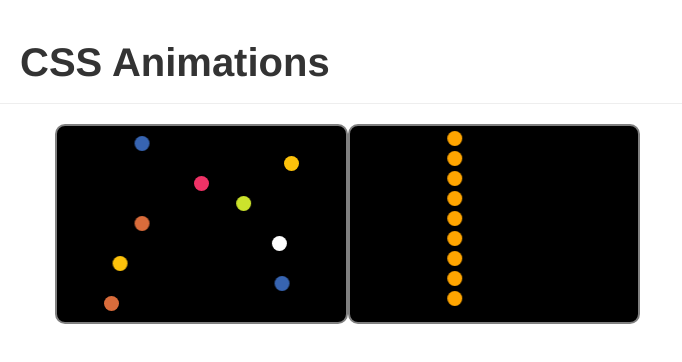
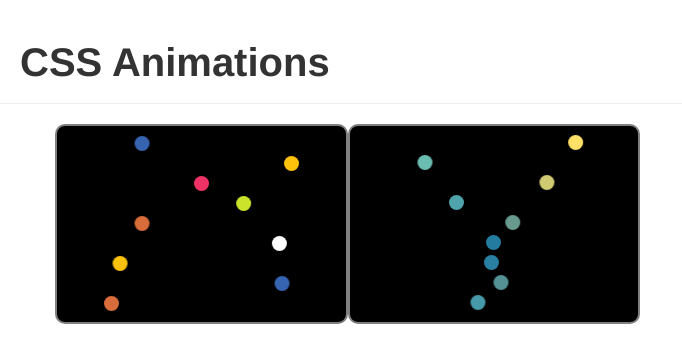
Before and after one commit to cchrispy/animations, a React app: page / in a window 1280 px wide. Shown: the top 362 px of the page, without its empty margins (0-682 px from the left). Built offline with nearby package versions, Linux system fonts and the light colour scheme.

Commit message:
Slide animation curtains complete

```diff
--- a/src/styles/animations.scss
+++ b/src/styles/animations.scss
@@ -11,10 +11,43 @@
 }
 
 @keyframes slideFromLeft {
-  from {
-    transform: translateX(-300px);
+  0% {
+    transform: translateX(-120px);
+    background-color: black;
   }
-  to {
+  25% {
+    background-color: #70C1B3;
+  }
+  50% {
     transform: translateX(0px);
+    background-color: #247BA0;
+  }
+  75% {
+    background-color: #FFE066;
+  }
+  100% {
+    transform: translateX(120px);
+    background-color: #F25F5C;
   }
 }
+
+@keyframes slideFromRight {
+  0% {
+    transform: translateX(120px);
+    background-color: #F25F5C;
+  }
+  25% {
+    background-color: #FFE066;
+  }
+  50% {
+    transform: translateX(0px);
+    background-color: #247BA0;
+  }
+  75% {
+    background-color: #70C1B3;
+  }
+  100% {
+    transform: translateX(-120px);
+    background-color: black;
+  }
+}
--- a/src/styles/styles.scss
+++ b/src/styles/styles.scss
@@ -11,6 +11,9 @@
   font-weight: bold;
   margin-left: 20px;
 }
+
+.container * {
+  overflow-x: hidden;
 
 .box {
   height: 200px;
@@ -31,21 +34,26 @@
   margin: 5px auto;
   padding: 0px;
   border-radius: 50%;
-  background-color: orange;
+  // background-color: orange;
 }
 
 .vibrate {
   animation-timing-function: ease-in-out;
 }
-
-.container * {
-  overflow-x: hidden;
-  // margin: 0px;
 }
 
 .slide.ball {
-  margin-bottom: 1px;
-  display: block;
+  animation-timing-function: ease-out;
+}
+
+.slide.ball:first-child {
+  margin-top: 9px;
+}
+
+.slide.ball:nth-child(odd) {
   @include animation-args(slideFromLeft, 2s);
-  animation-timing-function: ease-in-out;
 }
+
+.slide.ball:nth-child(even) {
+  @include animation-args(slideFromRight, 2s);
+}
--- a/src/styles/variations.scss
+++ b/src/styles/variations.scss
@@ -3,48 +3,66 @@
 ** [#3764B1, #FDC20B, #EF3266, #CCE32C, #D96C3B]
 */
 
-.ball.vibrate:nth-child(1) {
-  margin-top: 10px;
-  background-color: #3764B1;
-  @include animation-args(vibrate, 3.5s);
+.ball.vibrate:nth-child(1) { margin-top: 10px; background-color: #3764B1; @include animation-args(vibrate, 3.5s); }
+
+.ball.vibrate:nth-child(2) { background-color: #FDC20B; @include animation-args(vibrate, 3s); }
+
+.ball.vibrate:nth-child(3) { background-color: #EF3266; @include animation-args(vibrate, 2s); }
+
+.ball.vibrate:nth-child(4) { background-color: #CCE32C; @include animation-args(vibrate, 2.8s); }
+
+.ball.vibrate:nth-child(5) { background-color: #D96C3B; @include animation-args(vibrate, 3.5s); }
+
+.ball.vibrate:nth-child(6) { background-color: white; @include animation-args(vibrate, 2.2s); }
+
+.ball.vibrate:nth-child(7) { background-color: #FDC20B; @include animation-args(vibrate, 3.9s); }
+
+.ball.vibrate:nth-child(8) { background-color: #3764B1; @include animation-args(vibrate, 3.1s); }
+
+.ball.vibrate:nth-child(9) { background-color: #D96C3B; @include animation-args(vibrate, 2.5s); }
+
+
+.slide.ball:nth-child(odd) {
+  @include animation-args(slideFromLeft, 2s);
 }
 
-.ball.vibrate:nth-child(2) {
-  background-color: #FDC20B;
-  @include animation-args(vibrate, 3s);
+.slide.ball:nth-child(even) {
+  @include animation-args(slideFromRight, 2s);
 }
 
-.ball.vibrate:nth-child(3) {
-  background-color: #EF3266;
-  @include animation-args(vibrate, 2s);
+.ball.slide:nth-child(1) {
+  margin-top: 10px;
+  animation-delay: 0s;
 }
 
-.ball.vibrate:nth-child(4) {
-  background-color: #CCE32C;
-  @include animation-args(vibrate, 2.8s);
+.ball.slide:nth-child(2) {
+  animation-delay: 0.1s;
 }
 
-.ball.vibrate:nth-child(5) {
-  background-color: #D96C3B;
-  @include animation-args(vibrate, 3.5s);
+.ball.slide:nth-child(3) {
+  animation-delay: 0.2s;
 }
 
-.ball.vibrate:nth-child(6) {
-  background-color: white;
-  @include animation-args(vibrate, 2.2s);
+.ball.slide:nth-child(4) {
+  animation-delay: 0.3s;
 }
 
-.ball.vibrate:nth-child(7) {
-  background-color: #FDC20B;
-  @include animation-args(vibrate, 3.9s);
+.ball.slide:nth-child(5) {
+  animation-delay: 0.4s;
 }
 
-.ball.vibrate:nth-child(8) {
-  background-color: #3764B1;
-  @include animation-args(vibrate, 3.1s);
+.ball.slide:nth-child(6) {
+  animation-delay: 0.5s;
 }
 
-.ball.vibrate:nth-child(9) {
-  background-color: #D96C3B;
-  @include animation-args(vibrate, 2.5s);
+.ball.slide:nth-child(7) {
+  animation-delay: 0.6s;
 }
+
+.ball.slide:nth-child(8) {
+  animation-delay: 0.7s;
+}
+
+.ball.slide:nth-child(9) {
+  animation-delay: 0.8s;
+}
```
